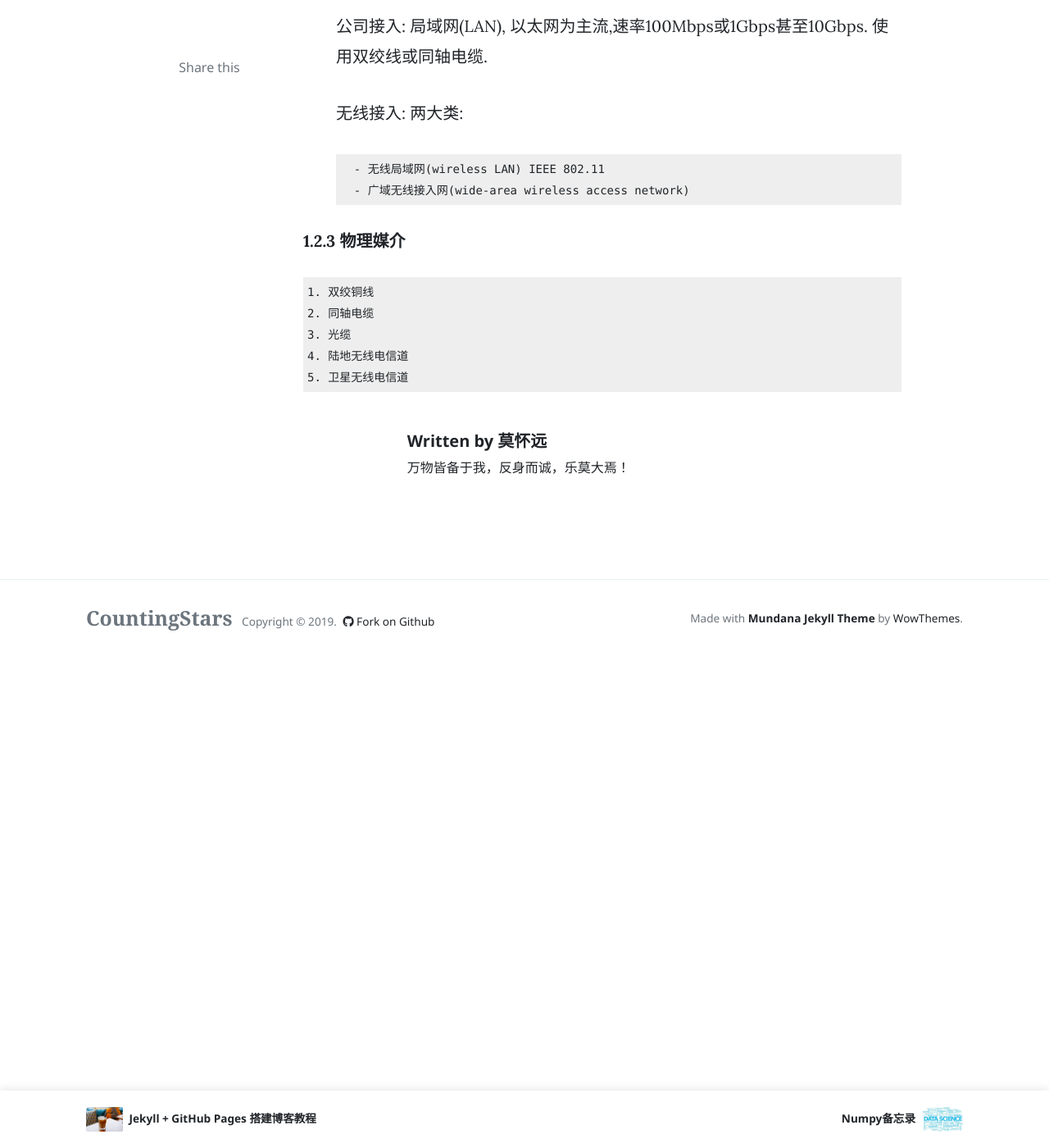
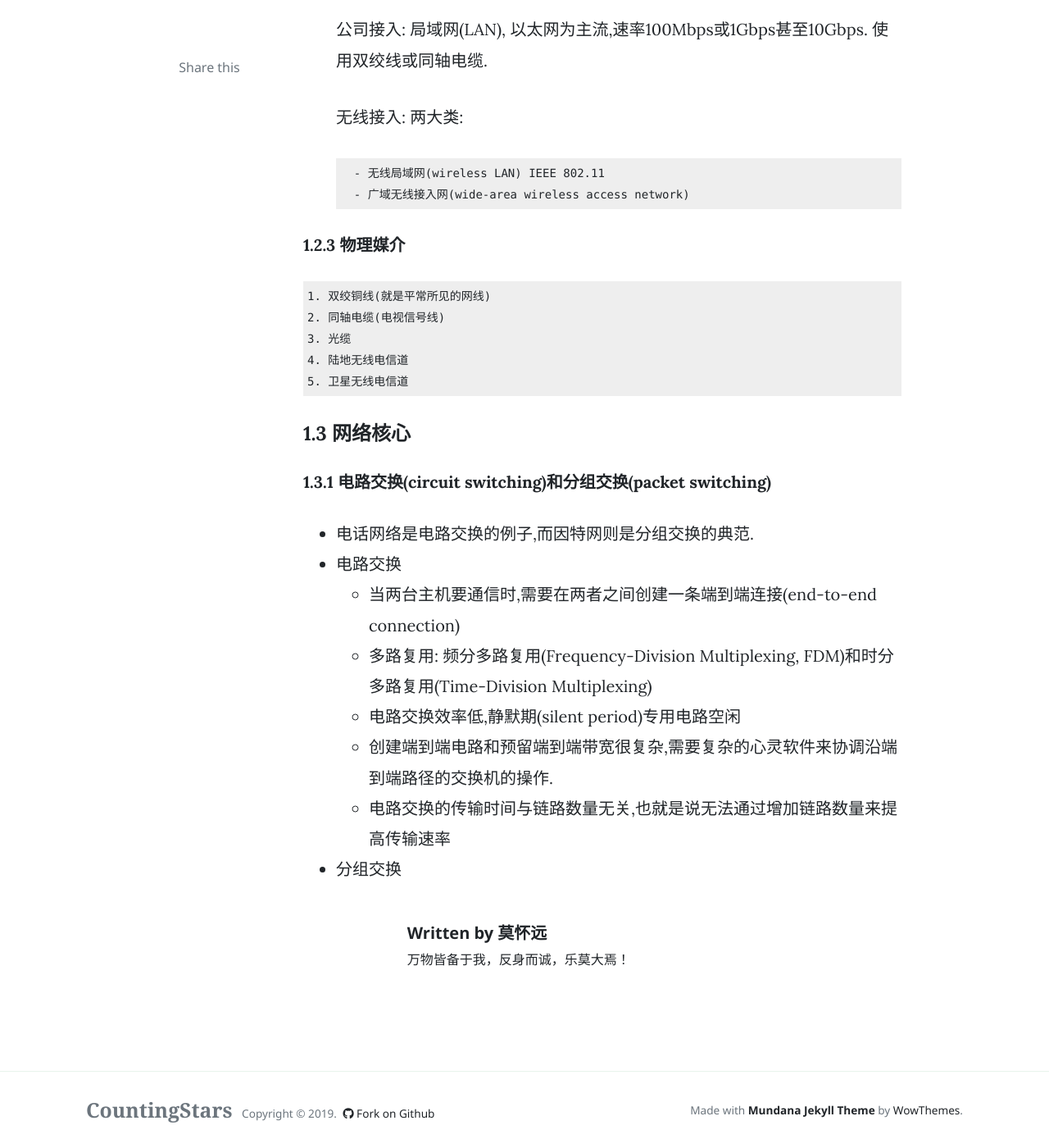
Before and after one commit to kuangyl0212/kuangyl0212.github.io.bak, a Jekyll site: the page built from _posts/2018-06-28-Computer-Network_notes.md, in a window 1280 px wide and 1400 px high, scrolled down 3727 px. Shown: the whole window at 82% size. Built offline with Jekyll 4.4.1, drawn with Linux system fonts in a browser that asks for light colours; nearby versions of some CDN libraries; comment, search, counter and statistics services are not loaded.

Commit message:
modify readme

```diff
--- a/_posts/2018-06-28-Computer-Network_notes.md
+++ b/_posts/2018-06-28-Computer-Network_notes.md
@@ -45,7 +45,7 @@ image: assets/images/2.jpg
 ##### 1.1.3 协议
 - 定义：两个或多个通信实体之间交换的报文格式和次序，以及报文传输和/或接收或其他时间方面所采取的动作
 
-##### 1.2 网络边缘
+#### 1.2 网络边缘
 
 ##### 1.2.1 客户机-服务器
 
@@ -83,8 +83,21 @@ image: assets/images/2.jpg
 
 ##### 1.2.3 物理媒介
 
-    1. 双绞铜线
-    2. 同轴电缆
+    1. 双绞铜线(就是平常所见的网线)
+    2. 同轴电缆(电视信号线)
     3. 光缆
     4. 陆地无线电信道
     5. 卫星无线电信道
+
+#### 1.3 网络核心
+
+##### 1.3.1 电路交换(circuit switching)和分组交换(packet switching)
+
+- 电话网络是电路交换的例子,而因特网则是分组交换的典范.
+- 电路交换
+  - 当两台主机要通信时,需要在两者之间创建一条端到端连接(end-to-end connection)
+  - 多路复用: 频分多路复用(Frequency-Division Multiplexing, FDM)和时分多路复用(Time-Division Multiplexing)
+  - 电路交换效率低,静默期(silent period)专用电路空闲
+  - 创建端到端电路和预留端到端带宽很复杂,需要复杂的心灵软件来协调沿端到端路径的交换机的操作.
+  - 电路交换的传输时间与链路数量无关,也就是说无法通过增加链路数量来提高传输速率
+- 分组交换
```
Also changed, not shown: README.md.
